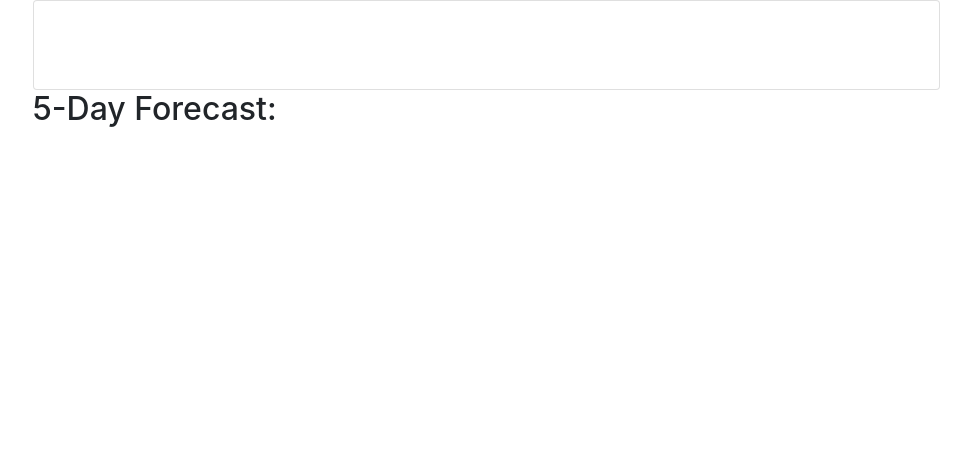
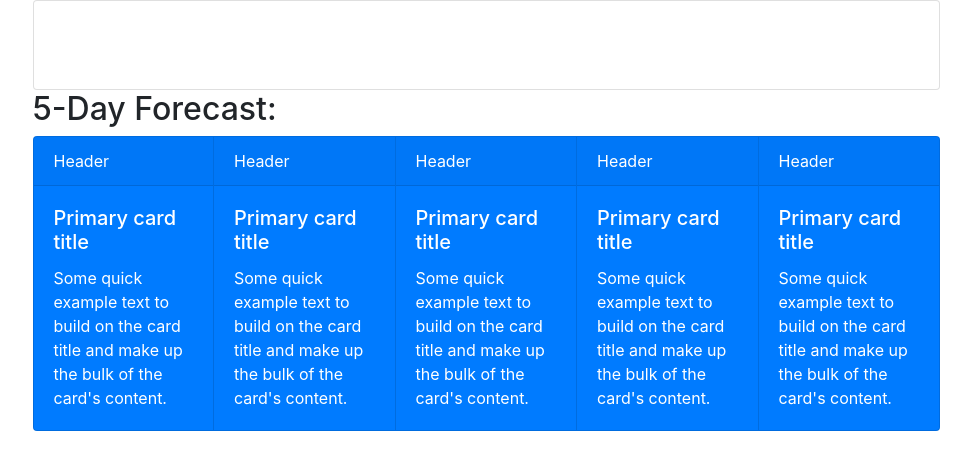
Before and after one commit to StrongMarc/HW6-Weather, a plain HTML site: page index2.html in a window 1280 px wide. Shown: the whole page, without its empty margins (310-1280 px from the left). Drawn offline with nearby package versions, Linux system fonts and the light colour scheme; no server answers.

Commit message:
added 5 day forecast from index.html to index2.html

```diff
--- a/index2.html
+++ b/index2.html
@@ -29,7 +29,51 @@
       <h2>5-Day Forecast:</h2>
       <!-- Bootstrap Card groups & Card Styles -->
       <!-- Tomorrow's forecast -->
+      <section class="card-group">  <!-- 5 day cards -->
+        <div class="card text-white bg-primary mb-3" style="max-width: 20%;">
+          <div class="card-header">Header</div>
+          <div class="card-body">
+            <h5 class="card-title">Primary card title</h5>
+            <p class="card-text">Some quick example text to build on the card title and make up the bulk of the card's content.</p>
+          </div>
+        </div>
 
+        <!-- Forecast in 2 days-->
+        <div class="card text-white bg-primary mb-3" style="max-width: 20%;">
+          <div class="card-header">Header</div>
+          <div class="card-body">
+            <h5 class="card-title">Primary card title</h5>
+            <p class="card-text">Some quick example text to build on the card title and make up the bulk of the card's content.</p>
+          </div>
+        </div>
+
+        <!-- Forecast in 3 days-->
+        <div class="card text-white bg-primary mb-3" style="max-width: 20%;">
+          <div class="card-header">Header</div>
+          <div class="card-body">
+            <h5 class="card-title">Primary card title</h5>
+            <p class="card-text">Some quick example text to build on the card title and make up the bulk of the card's content.</p>
+          </div>
+        </div>
+
+          <!-- Forecast in 4 days-->
+        <div class="card text-white bg-primary mb-3" style="max-width: 20%;">
+          <div class="card-header">Header</div>
+          <div class="card-body">
+            <h5 class="card-title">Primary card title</h5>
+            <p class="card-text">Some quick example text to build on the card title and make up the bulk of the card's content.</p>
+          </div>
+        </div>
+
+        <!-- Forecast in 5 days-->
+        <div class="card text-white bg-primary mb-3" style="max-width: 20%;">
+          <div class="card-header">Header</div>
+          <div class="card-body">
+            <h5 class="card-title">Primary card title</h5>
+            <p class="card-text">Some quick example text to build on the card title and make up the bulk of the card's content.</p>
+          </div>
+        </div>
+      </section>  <!-- End 5 day cards -->
     </main>  <!-- End Right side page -->
 
     <script src="https://code.jquery.com/jquery-3.4.1.min.js"></script>
```
